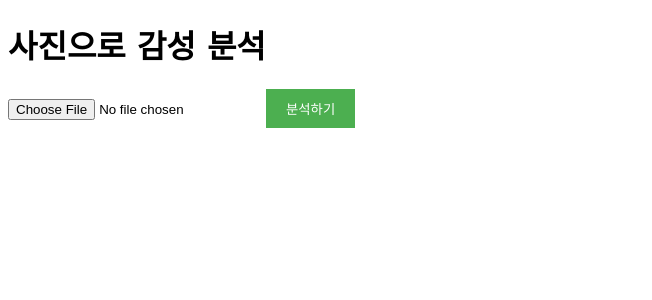
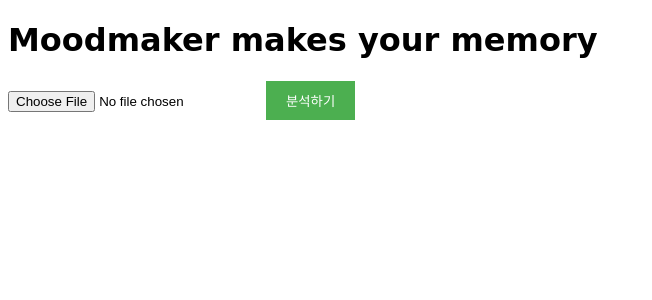
Before and after one commit to onlyuno/moodmaker, a Flask app: page / in a window 1280 px wide. Shown: the top 300 px of the page, without its empty margins (0-652 px from the left). Run offline with Flask 3, Linux system fonts and the light colour scheme; parts of the project's set-up code (start-up, migrations or seed data) failed here and were passed over; some web fonts are replaced.

Commit message:
fix : title

```diff
--- a/website/templates/index.html
+++ b/website/templates/index.html
@@ -6,7 +6,7 @@
     <link rel="stylesheet" href="{{url_for('static', filename='style.css') }}">
 </head>
 <body>
-    <h1>사진으로 감성 분석</h1>
+    <h1>Moodmaker makes your memory</h1>
 
     <input type="file" id="file" accept="image/*" required>
     <button onclick="sendImage()">분석하기</button>
```
